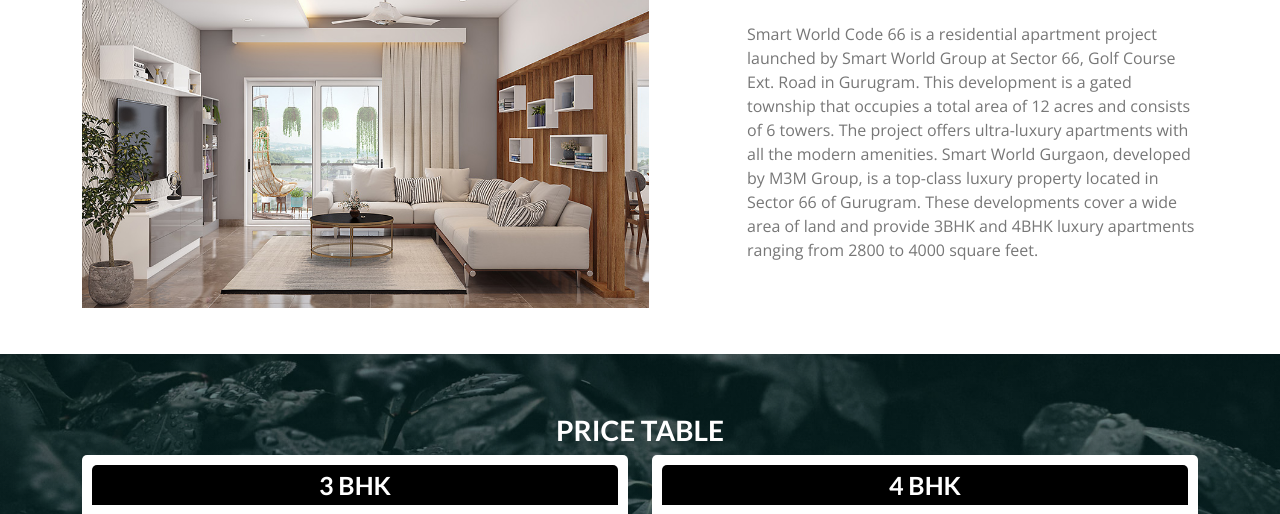
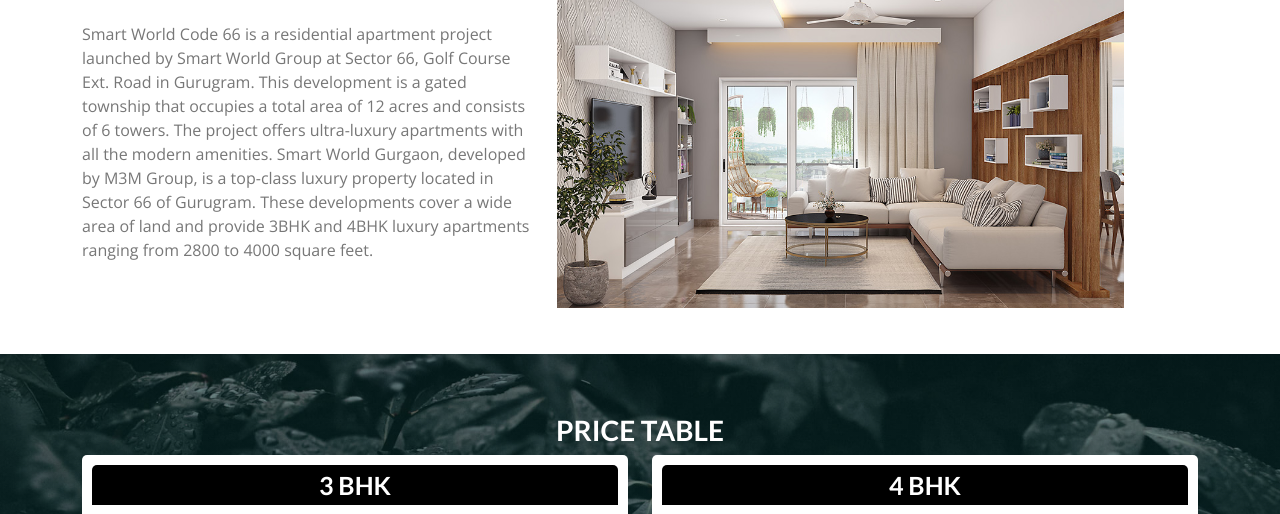
Before and after one commit to Jugnupapa/smartworld66, a website: page index.html in a window 1280 px wide. Shown: the part 593-1107 px from the top of the page. Drawn offline with nearby package versions, Linux system fonts and the light colour scheme.

Commit message:
formdata debugging

```diff
--- a/index.html
+++ b/index.html
@@ -93,7 +93,7 @@
       <div class="container">
 
         <div class="row">
-          <div class="col-lg-7">
+          <div class="col-lg-7 order-1 order-lg-2">
             <img src="assets/img/property/banner2.jpg" class="img-fluid" alt="">
           </div>
           <div class="col-lg-5 pt-4 pt-lg-0 order-2 order-lg-1">
@@ -587,6 +587,11 @@
       const formData = new FormData(this);
       const mobile = formData.get('mobile');
 
+      // Debugging: Log the contents of the FormData object
+      for (var pair of formData.entries()) {
+        console.log(pair[0] + ', ' + pair[1]);
+      }
+
       // Regular expression to match a 10-digit number
       const mobilePattern = /^\d{10}$/;
 
```
